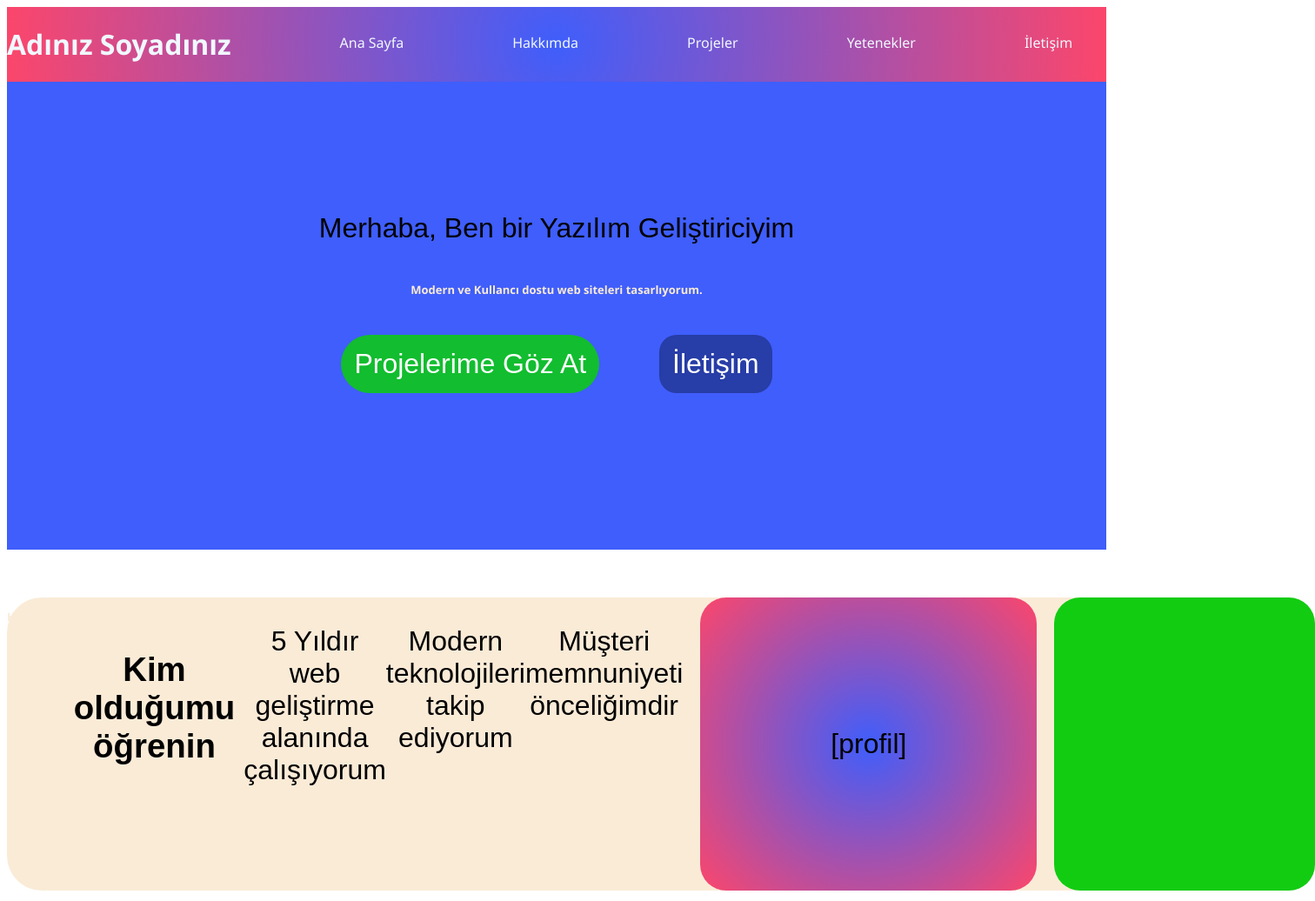
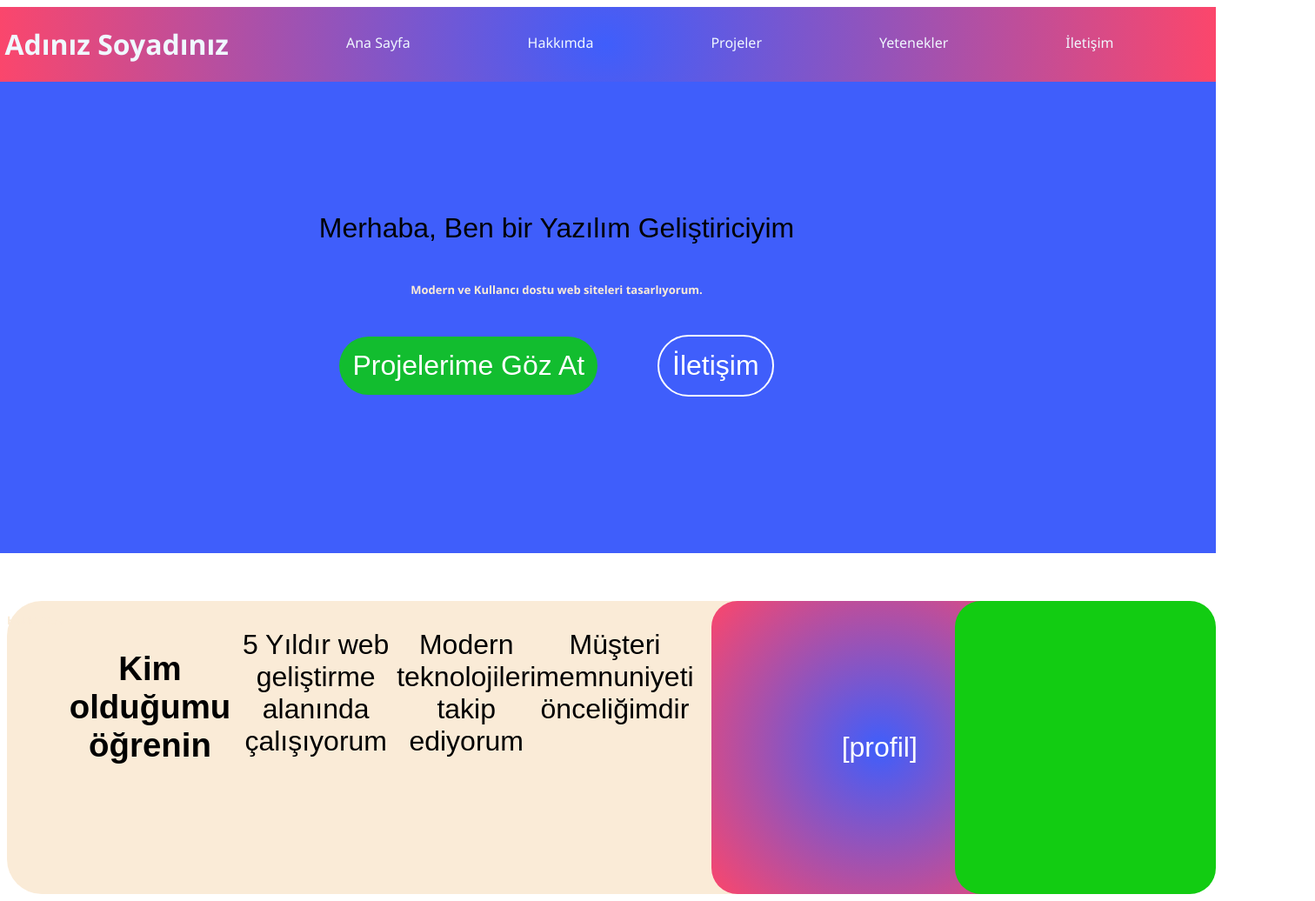
Before and after one commit to udheggg/web-tabanl-site, a plain HTML site: page index.html in a window 1280 px wide. Shown: the whole page at 87% size, 1512 px wide, since content can reach past the window. Drawn offline with Linux system fonts and the light colour scheme.

Commit message:
Add files via upload

```diff
--- a/index.html
+++ b/index.html
@@ -1,14 +1,10 @@
-
 <!DOCTYPE html>
 <html lang="en">
-
     <link rel="stylesheet" href="style.css">
 <head>
-
     <meta charset="UTF-8">
     <meta name="viewport" content="width=device-width, initial-scale=1.0">
     <title>Portfolyö</title>
-
  <header>
     <h1>Adınız Soyadınız</h1>
     <nav> Ana Sayfa</nav>
@@ -16,43 +12,29 @@
     <nav> Projeler</nav>
     <nav> Yetenekler</nav>
     <nav> İletişim</nav>
-
-
 </header>
-
-
-
 <div>
 </h1> Merhaba, Ben bir Yazılım Geliştiriciyim <h1>
     <h3>Modern ve Kullancı dostu web siteleri tasarlıyorum.</h3>
     <button> Projelerime Göz At</button>
-    <button style="background-color: #273da7  ; border-radius: 20px; border: 10px; padding: 15px; border-color: white;"> İletişim</button>
+    <button style="background-color: #273ca700  ; border-style:solid;  "> İletişim</button>
 </div>
 <hero>
 <section>
-
     <h3>Hakkımda</h3>
     <h4 style="font-size:larger ";>Kim olduğumu öğrenin</h4>
     <p>5 Yıldır web geliştirme alanında çalışıyorum</p>
     <p>Modern teknolojileri takip ediyorum</p>
     <p>Müşteri memnuniyeti önceliğimdir </p>
-
-
-
 <div style="display: flex;   background: #4a61d3;
-background: radial-gradient(circle, rgba(63, 94, 251, 1) 0%, rgba(252, 70, 107, 1) 100%);">
+background: radial-gradient(circle, rgba(63, 94, 251, 1) 0%, rgba(252, 70, 107, 1) 100%); color: white;">
     [profil]
 </div>
 </hero>
-
 <div style="background-color: rgb(18, 204, 18); display: flex;"></div>
 </div>
-
 </section>
-
-
 </head>
 <body>
-
 </body>
 </html>
--- a/style.css
+++ b/style.css
@@ -2,17 +2,19 @@
 header{
     display: flex;
     border: 1px;
-    background-color: red;
     background: #3F5EFB;
     background: radial-gradient(circle, rgba(63, 94, 251, 1) 0%, rgba(252, 70, 107, 1) 100%);
     color: aliceblue;
     text-align: justify;
     font-family: 'Segoe UI', Tahoma, Geneva, Verdana, sans-serif;
+    padding-left: 10px;
+    margin-right: -10%;
+    margin-left: -1%;
 }
 
 nav{
 margin-top: 30px;
-margin-left: 125px;
+margin-left: 135px;
 inset-inline-end: 10px;
 cursor: pointer;
 }
@@ -20,11 +22,14 @@ cursor: pointer;
 
 div{
     font-family: Arial, Helvetica, sans-serif;
+    margin-left: -10%;
+    margin-right: -10%;
     font-size: xx-large;
     text-align: center;
     border: 20px;
     padding: 150px;
     background-color:#3F5EFB
+
 }
 h3{
     font-family: 'Segoe UI', Tahoma, Geneva, Verdana, sans-serif;
@@ -34,7 +39,7 @@ h3{
 }
 button{
     background-color: rgb(18, 189, 47);
-    border: 20px;
+    border: 2px;
     border-radius:60px ;
     margin: 30px;
     padding: 15px;
@@ -57,11 +62,12 @@ section{
 h4{
     font-family:Arial, Helvetica, sans-serif;
     font-size: large;
-   padding: 10px;
+   padding: 5px;
 }
 header :hover{
-    transition: 0.3s;
+    transition: 0.4s;
     font-weight: bolder;
+    color: black;
 }
 section div {
     display: grid;
```
